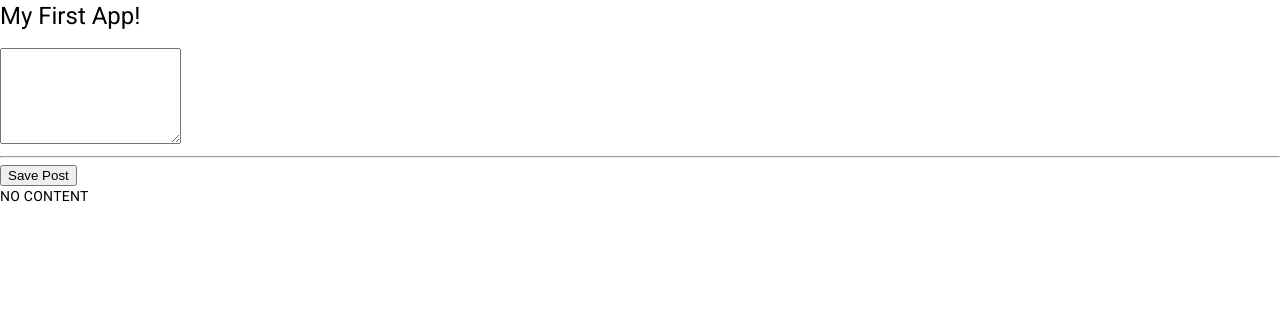
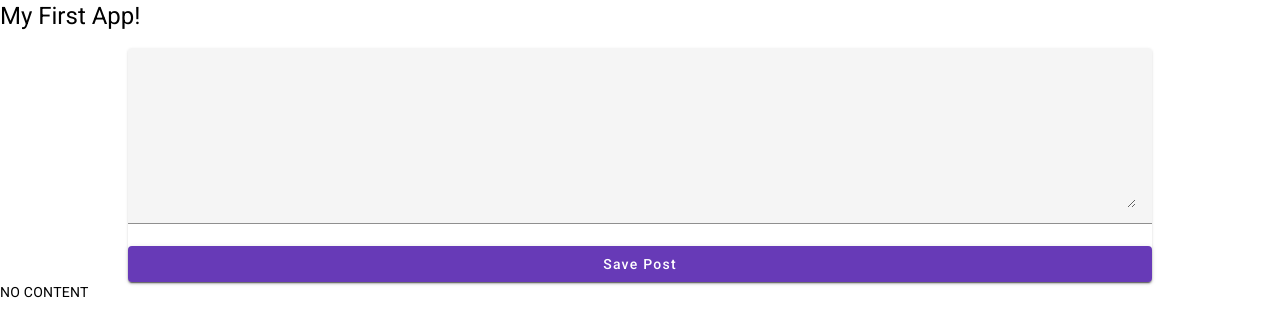
Before and after one commit to brendon-rofe/udemy-mean, an Angular app in the folder mean-course/: page / in a window 1280 px wide. Shown: the top 336 px of the page. Built offline with nearby package versions, Linux system fonts and the light colour scheme.

Commit message:
Add some styling

```diff
--- /dev/null
+++ b/mean-course/src/app/posts/post-create/post-create.component.css
@@ -0,0 +1,9 @@
+mat-card {
+  width: 80%;
+  margin: auto;
+}
+
+mat-form-field,
+text-area {
+  width: 100%;
+}
--- a/mean-course/src/app/posts/post-create/post-create.component.html
+++ b/mean-course/src/app/posts/post-create/post-create.component.html
@@ -1,4 +1,7 @@
-<textarea rows="6" [(ngModel)]="enteredValue"></textarea>
-<hr>
-<button (click)="onAddPost()">Save Post</button>
+<mat-card>
+  <mat-form-field>
+    <textarea matInput rows="6" [(ngModel)]="enteredValue"></textarea>
+  </mat-form-field>
+  <button mat-raised-button color="primary" (click)="onAddPost()">Save Post</button>
+</mat-card>
 <p>{{ newPost }}</p>
--- a/mean-course/src/app/posts/post-create/post-create.component.ts
+++ b/mean-course/src/app/posts/post-create/post-create.component.ts
@@ -2,7 +2,8 @@
 
 @Component({
   selector: 'app-post-create',
-  templateUrl: './post-create.component.html'
+  templateUrl: './post-create.component.html',
+  styleUrls: ['./post-create.component.css'],
 })
 export class PostCreateComponent {
   enteredValue = '';
```
Also changed, not shown: mean-course/src/app/app.module.ts (+9 -3 lines).
